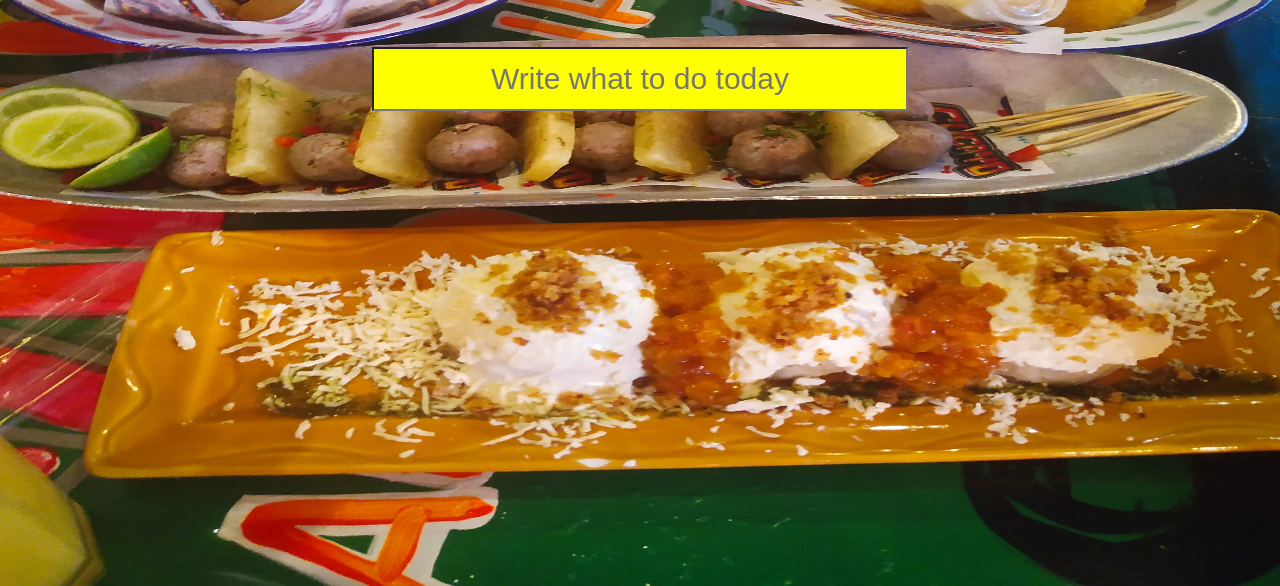
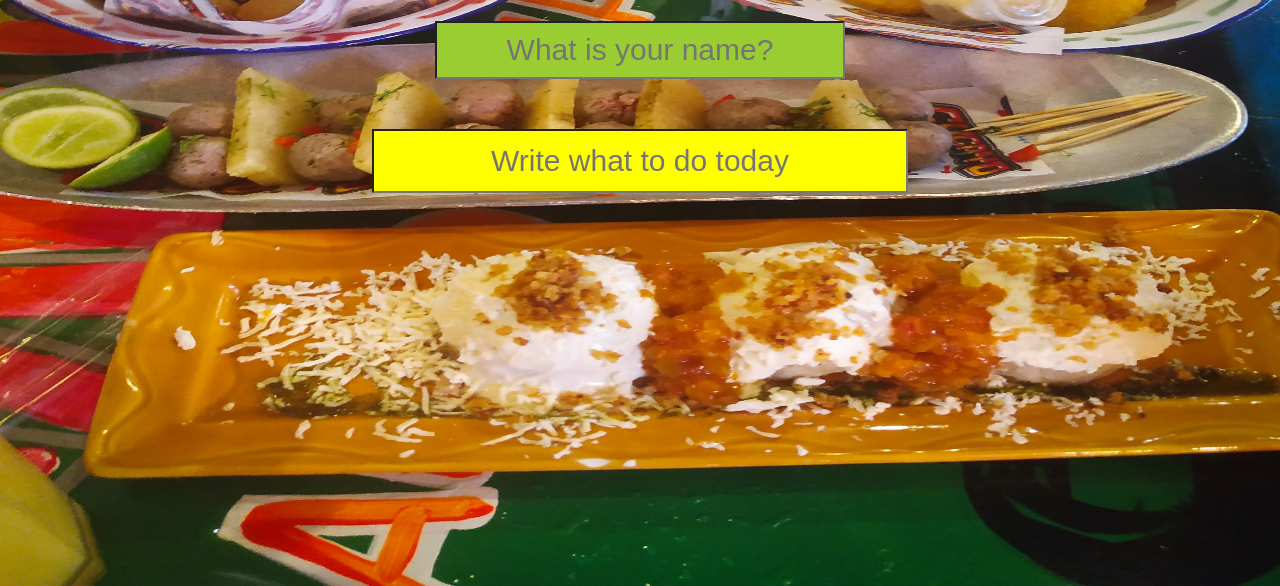
Before and after one commit to Seungwan-Jung/todoChrome, a plain HTML site: page index.html in a window 1280 px wide. Shown: the part 214-800 px from the top of the page. Drawn offline with Linux system fonts and the light colour scheme.

Commit message:
fixed1
nameinput

```diff
--- a/index.html
+++ b/index.html
@@ -8,9 +8,12 @@
   </head>
   <body>
     <div class="js-clock"><h1>00:00</h1></div>
-    <form action="" class="js-form form">
-      <input type="text" placeholder="What is your name?" />
-    </form>
+    <div class="name">
+      <form action="" class="js-form form">
+        <input type="text" placeholder="What is your name?" />
+      </form>
+    </div>
+
     <div class="greet">
       <h4 class="js-greetings greetings"></h4>
     </div>
--- a/style.css
+++ b/style.css
@@ -20,6 +20,17 @@
 .greet {
   display: flex;
   justify-content: center;
+}
+.name {
+  display: flex;
+  justify-content: center;
+}
+.form input {
+  padding: 10px;
+  background-color: yellowgreen;
+  margin-top: 45px;
+  font-size: 30px;
+  text-align: center;
 }
 
 .js-toDoForm {
```
